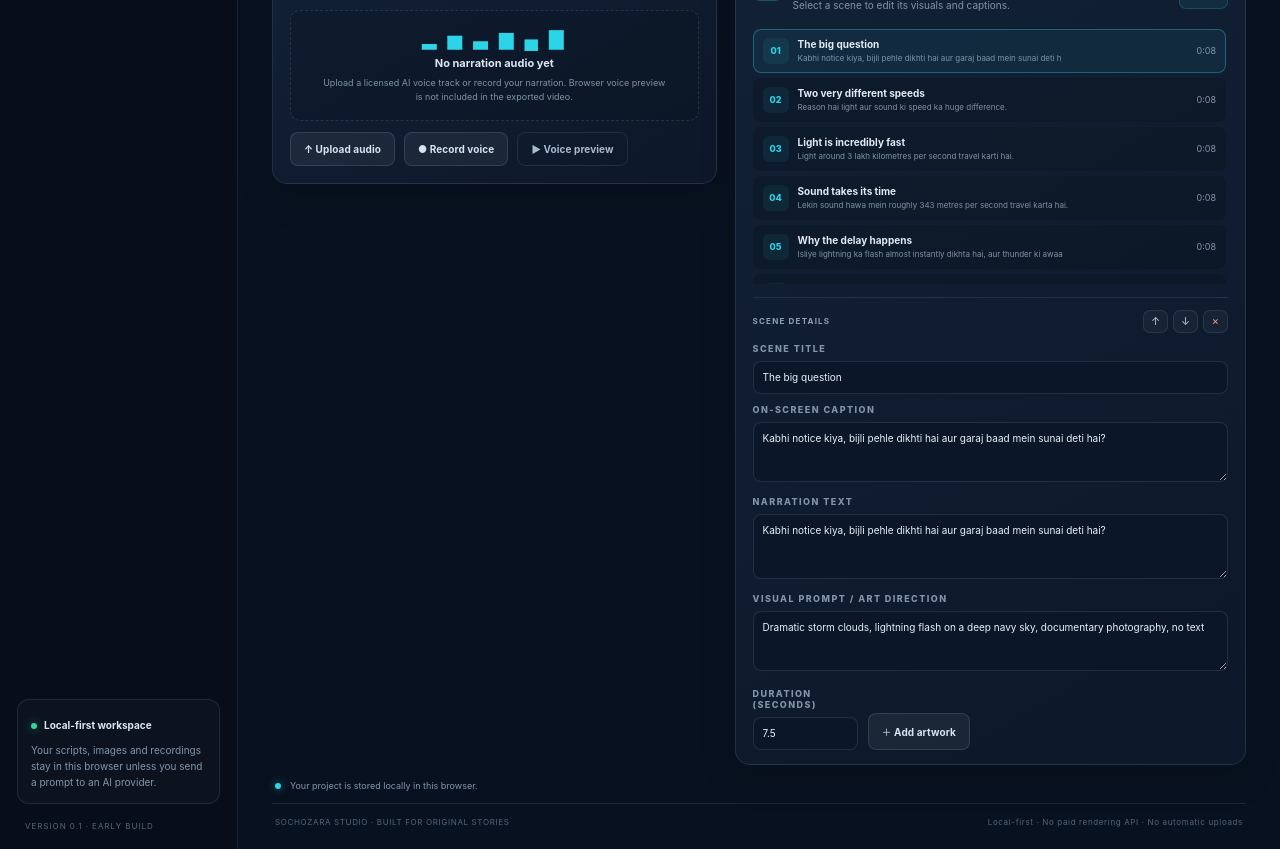
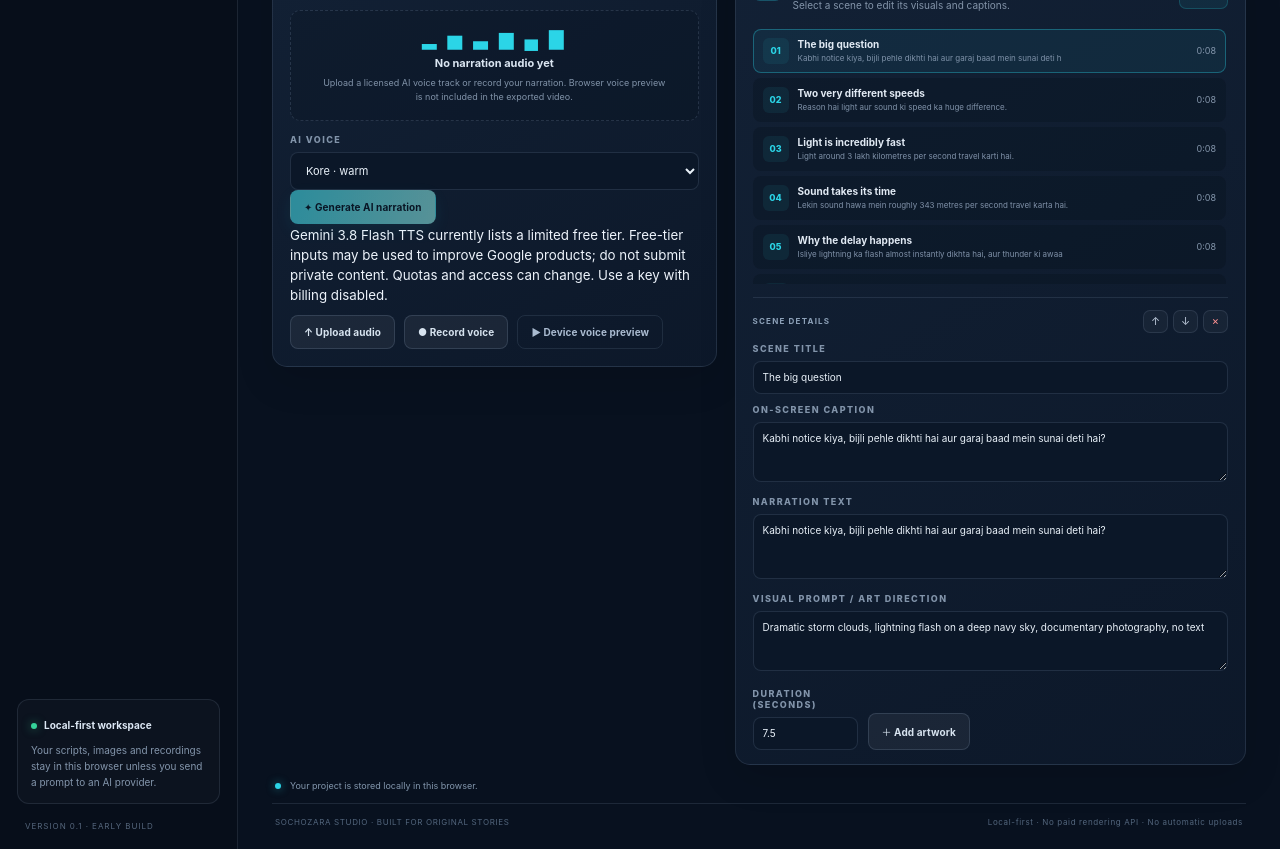
Before and after one commit to narayananagapuri25/VideoMaker, a React (Vite) app: page / in a window 1280 px wide. Shown: the part 1060-1909 px from the top of the page. Built offline with nearby package versions, Linux system fonts and the light colour scheme.

Commit message:
feat: add one-click Gemini AI narration generation

```diff
--- a/src/App.tsx
+++ b/src/App.tsx
@@ -4,6 +4,7 @@ import { generateStory } from "./lib/ai";
 import { makeProject, scenesFromScript } from "./lib/story";
 import { loadLatestProject, saveProject } from "./lib/storage";
 import { exportMp4 } from "./lib/renderer";
+import { generateNarration } from "./lib/tts";
 import type { AspectRatio, Language, Scene, StudioProject } from "./types";
 
 const initialProject = () => makeProject("Why do we see lightning before thunder?", "Hinglish", "9:16", 45);
@@ -36,6 +37,8 @@ export default function App() {
   const [saveStatus, setSaveStatus] = useState("Loading project…");
   const [generationSource, setGenerationSource] = useState<"local" | "gemini">("local");
   const [isRecording, setIsRecording] = useState(false);
+  const [isGeneratingVoice, setIsGeneratingVoice] = useState(false);
+  const [ttsVoice, setTtsVoice] = useState("Kore");
   const [recordingError, setRecordingError] = useState("");
   const didLoad = useRef(false);
   const recorderRef = useRef<MediaRecorder | null>(null);
@@ -163,6 +166,29 @@ export default function App() {
       setNotice(error instanceof Error ? error.message : "Image upload failed.");
     }
     event.target.value = "";
+  }
+
+  async function handleGenerateAiVoice() {
+    if (!apiKey.trim()) {
+      setNotice("Enter your Gemini API key in the connection field above before generating AI narration.");
+      return;
+    }
+    if (!project.script.trim()) {
+      setNotice("Add narration text before generating AI voice.");
+      return;
+    }
+    setIsGeneratingVoice(true);
+    setNotice("Generating narration with Gemini 3.8 Flash TTS free-tier model…");
+    try {
+      const audio = await generateNarration(project.script, apiKey, ttsVoice, project.language);
+      const audioDataUrl = await fileToDataUrl(audio);
+      updateProject({ voiceAudioDataUrl: audioDataUrl, voiceAudioName: "Gemini TTS · " + ttsVoice + ".wav" });
+      setNotice("AI narration generated. Preview it and check pronunciation before exporting.");
+    } catch (error) {
+      setNotice(error instanceof Error ? error.message : "AI narration generation failed.");
+    } finally {
+      setIsGeneratingVoice(false);
+    }
   }
 
   async function handleAudioUpload(event: ChangeEvent<HTMLInputElement>) {
@@ -444,12 +470,17 @@ export default function App() {
                   ) : (
                     <div className="audio-empty"><div className="audio-wave">▂ ▅ ▃ ▆ ▄ ▇</div><strong>No narration audio yet</strong><p>Upload a licensed AI voice track or record your narration. Browser voice preview is not included in the exported video.</p></div>
                   )}
+                  <div className="tts-controls">
+                    <div><label className="field-label">AI VOICE</label><select value={ttsVoice} onChange={(event) => setTtsVoice(event.target.value)}><option value="Kore">Kore · warm</option><option value="Aoede">Aoede · expressive</option><option value="Puck">Puck · energetic</option><option value="Charon">Charon · deep</option><option value="Fenrir">Fenrir · bold</option><option value="Zephyr">Zephyr · bright</option></select></div>
+                    <button className="button button-primary tts-button" disabled={isGeneratingVoice || !apiKey.trim()} onClick={handleGenerateAiVoice}>{isGeneratingVoice ? <><span className="spinner" /> Generating voice…</> : "✦ Generate AI narration"}</button>
+                  </div>
+                  <small className="tts-disclaimer">Gemini 3.8 Flash TTS currently lists a limited free tier. Free-tier inputs may be used to improve Google products; do not submit private content. Quotas and access can change. Use a key with billing disabled.</small>
                   <div className="button-row audio-actions">
                     <label className="button button-secondary file-button">↑ Upload audio<input type="file" accept="audio/*" onChange={handleAudioUpload} /></label>
                     {isRecording
                       ? <button className="button button-danger" onClick={stopRecording}>■ Stop recording</button>
                       : <button className="button button-secondary" onClick={startRecording}>● Record voice</button>}
-                    <button className="button button-quiet" onClick={listenWithDeviceVoice}>▶ Voice preview</button>
+                    <button className="button button-quiet" onClick={listenWithDeviceVoice}>▶ Device voice preview</button>
                   </div>
                   {recordingError && <p className="error-text">{recordingError}</p>}
                 </article>
```
